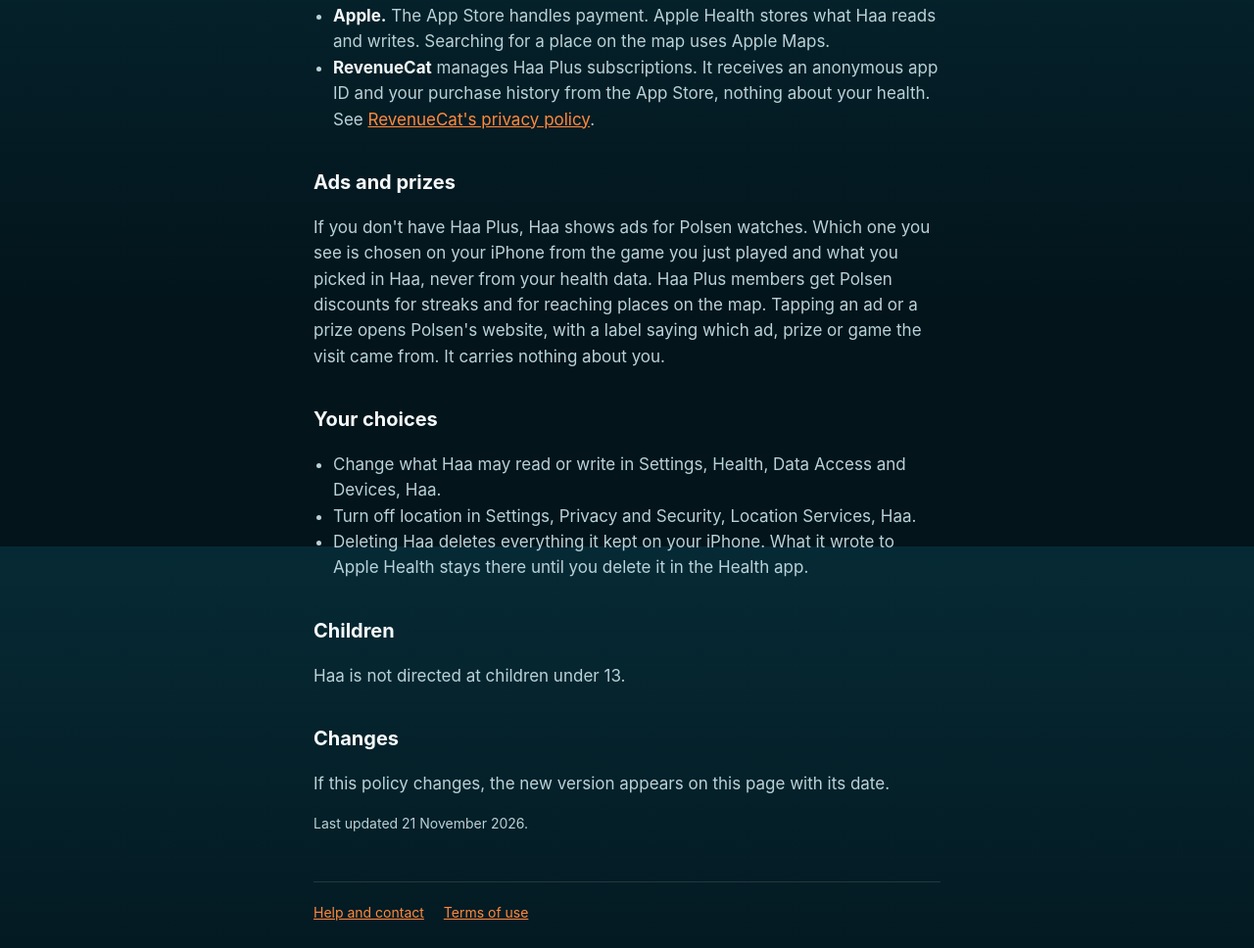
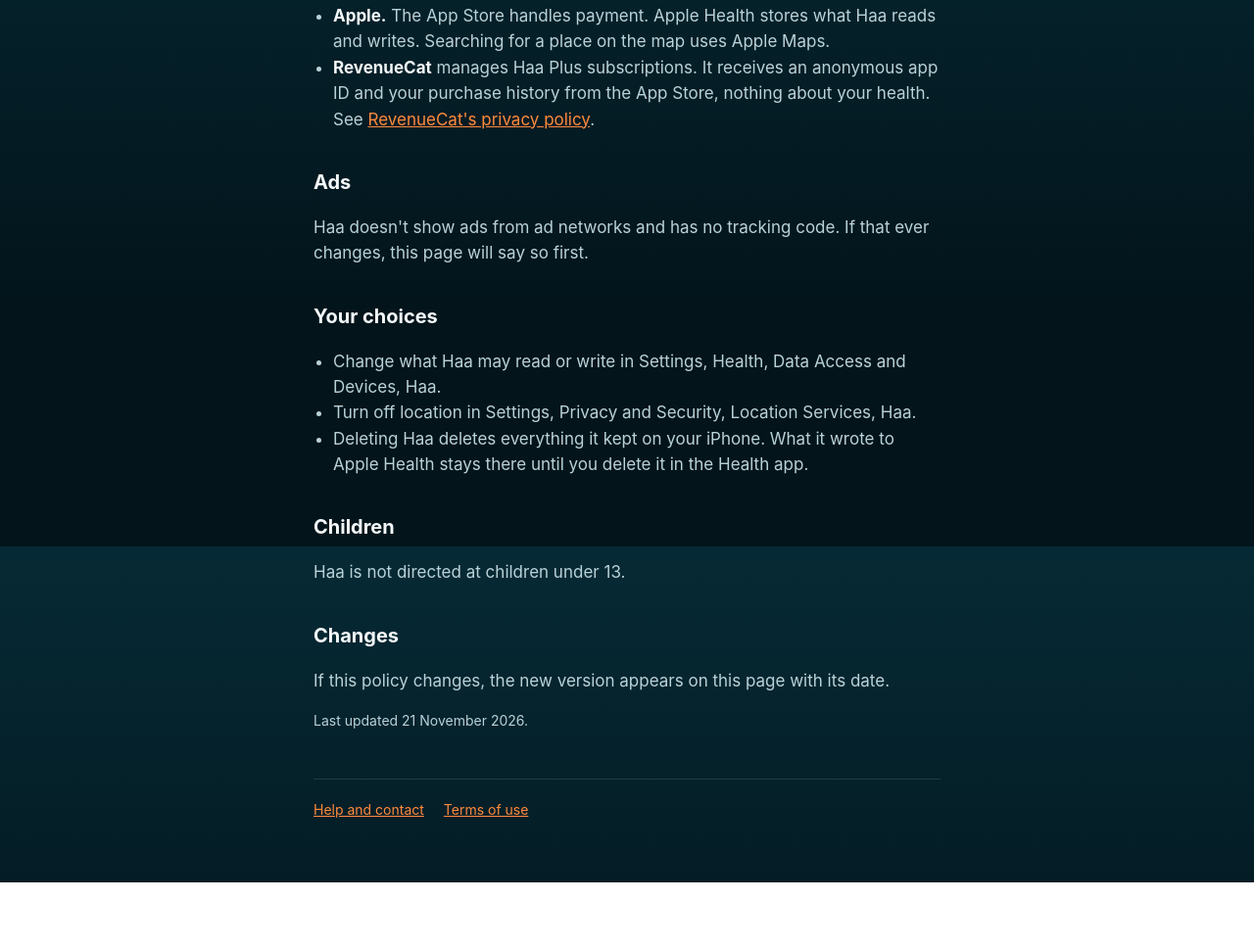
Before and after one commit to icantdothisbutican/haa-app, a plain HTML site: page privacy/index.html in a window 1280 px wide. Shown: the part 1042-2010 px from the top of the page at 98% size. After the commit the page ends 1943 px from the top, so only its background shows below. Drawn offline with Linux system fonts and the light colour scheme.

Commit message:
No ads or prizes in the first version
Co-Authored-By: Claude Opus 5.5 <noreply@anthropic.com>

```diff
--- a/privacy/index.html
+++ b/privacy/index.html
@@ -39,8 +39,8 @@
     <li><strong>RevenueCat</strong> manages Haa Plus subscriptions. It receives an anonymous app ID and your purchase history from the App Store, nothing about your health. See <a href="https://www.revenuecat.com/privacy">RevenueCat's privacy policy</a>.</li>
   </ul>
 
-  <h2>Ads and prizes</h2>
-  <p>If you don't have Haa Plus, Haa shows ads for Polsen watches. Which one you see is chosen on your iPhone from the game you just played and what you picked in Haa, never from your health data. Haa Plus members get Polsen discounts for streaks and for reaching places on the map. Tapping an ad or a prize opens Polsen's website, with a label saying which ad, prize or game the visit came from. It carries nothing about you.</p>
+  <h2>Ads</h2>
+  <p>Haa doesn't show ads from ad networks and has no tracking code. If that ever changes, this page will say so first.</p>
 
   <h2>Your choices</h2>
   <ul>
```
Also changed, not shown: index.html (+1 -1 lines).
